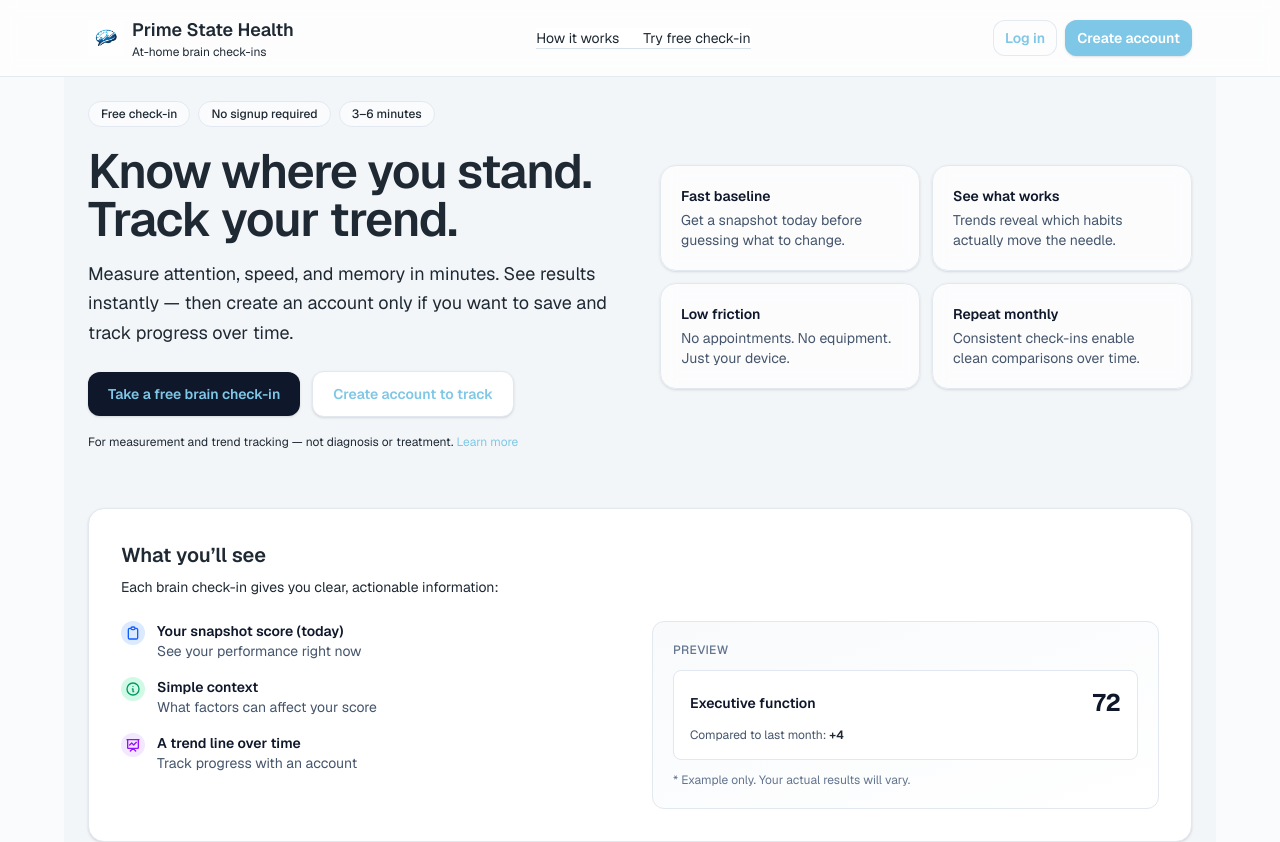
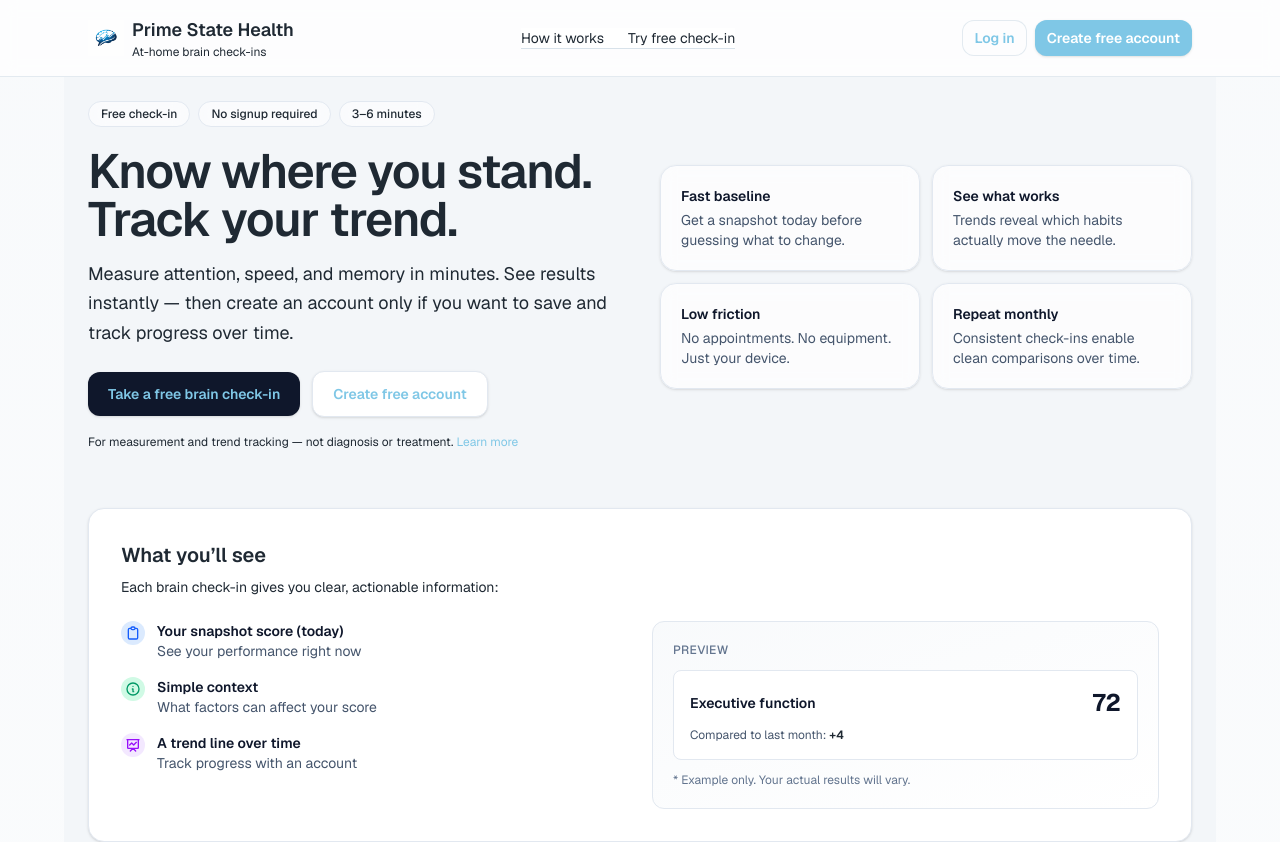
Before and after one commit to NBevinsSeqSci/PrimeStateHealth, a Next.js app in the folder web/: page / in a window 1280 px wide. Shown: the top 842 px of the page. Built offline with nearby package versions, Linux system fonts and the light colour scheme; no server answers.

Commit message:
Multiple content updates

```diff
--- a/web/src/app/cognitive-test/page.tsx
+++ b/web/src/app/cognitive-test/page.tsx
@@ -154,7 +154,7 @@ export default function CognitiveTestPage() {
                 href="/signup"
                 className="inline-flex items-center justify-center rounded-xl bg-slate-900 px-5 py-2.5 text-sm font-semibold text-white shadow-sm transition hover:bg-slate-800"
               >
-                Create account
+                Create free account
               </Link>
             </div>
           </div>
--- a/web/src/app/page.tsx
+++ b/web/src/app/page.tsx
@@ -187,7 +187,7 @@ export default function Page() {
                   className="inline-flex items-center justify-center rounded-xl border border-slate-200 bg-white px-5 py-3 text-sm font-semibold text-slate-900 shadow-sm hover:border-slate-300 focus:outline-none focus-visible:ring-2 focus-visible:ring-slate-400/60 focus-visible:ring-offset-2"
                   data-psh-event="cta_create_account"
                 >
-                  Create account to track
+                  Create free account
                 </Link>
               </div>
 
@@ -419,7 +419,7 @@ export default function Page() {
                   className="inline-flex items-center justify-center rounded-xl border border-slate-200 bg-white px-6 py-3 text-sm font-semibold text-slate-900 shadow-sm hover:border-slate-300 focus:outline-none focus-visible:ring-2 focus-visible:ring-slate-400/60 focus-visible:ring-offset-2"
                   data-psh-event="cta_create_account_footer"
                 >
-                  Create account to track
+                  Create free account
                 </Link>
               </div>
               <p className="mt-4 text-xs text-slate-500">
--- a/web/src/components/site/SiteHeader.tsx
+++ b/web/src/components/site/SiteHeader.tsx
@@ -48,7 +48,7 @@ export default function SiteHeader() {
             Log in
           </LinkButton>
           <LinkButton href="/signup" variant="primary" size="sm">
-            Create account
+            Create free account
           </LinkButton>
         </div>
       </div>
```
